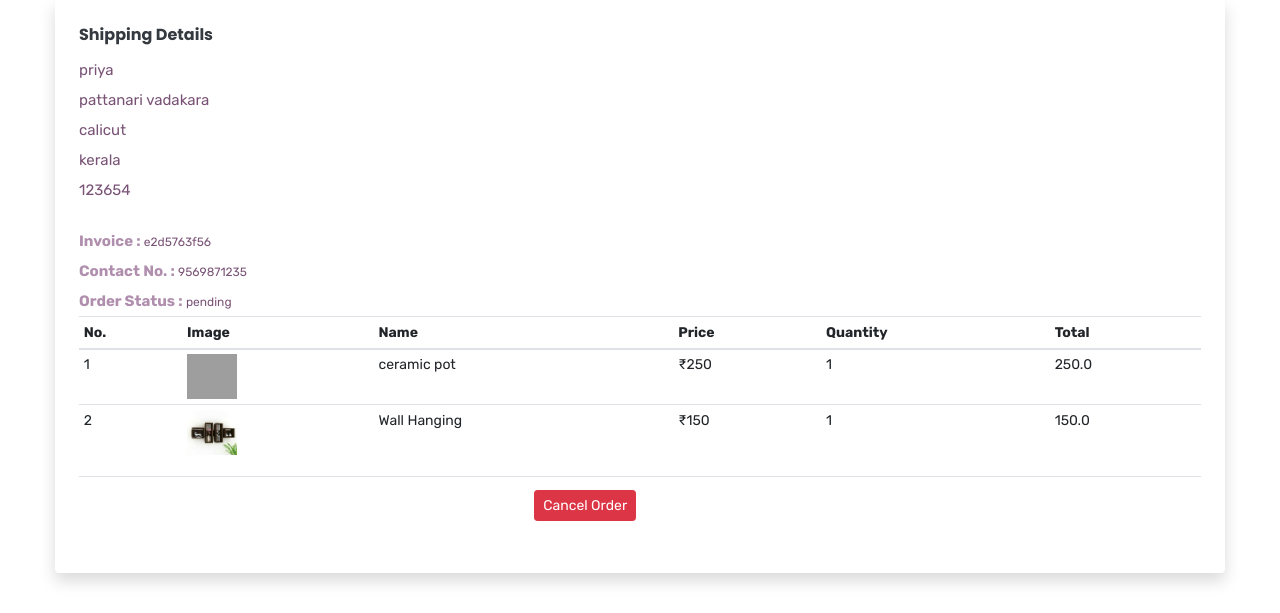
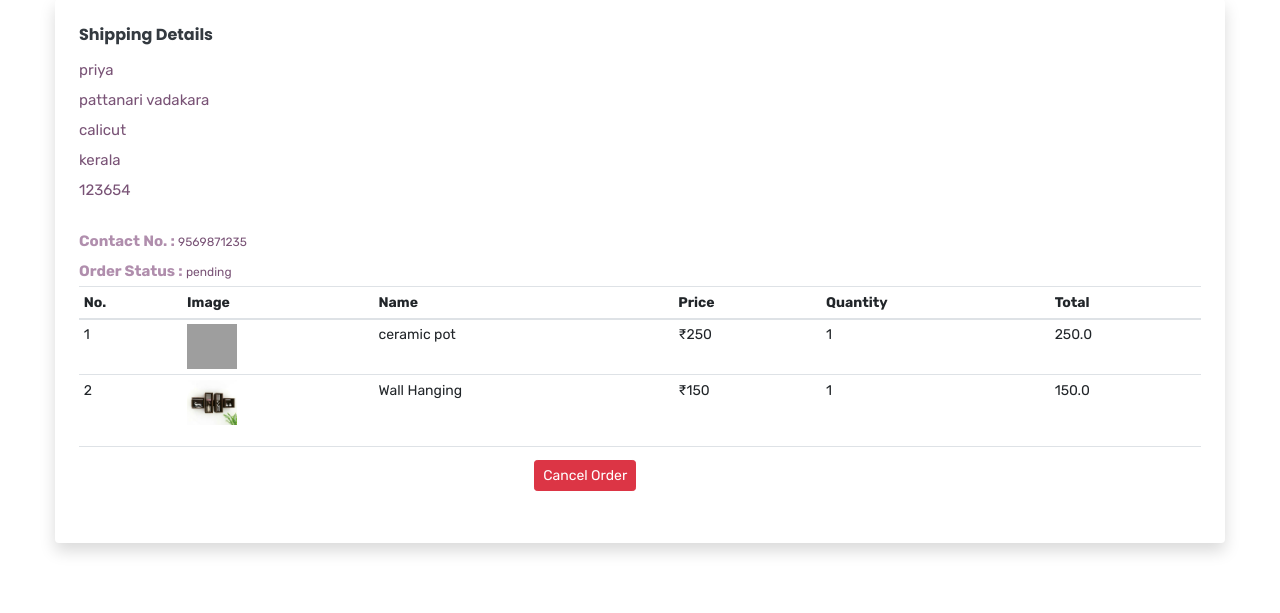
Before and after one commit to Krishnaaa29/craftyworld, a Flask app: template craft/templates/orderview.html in a window 1280 px wide. Shown: the part 197-810 px from the top of the page. Run offline with Flask 2, Linux system fonts and the light colour scheme; data comes from the database, SQL or seed files in the repository; both versions use the stored data as it was after the commit; tables that the repository leaves empty hold one stand-in row (values such as "Sample post"); the template is opened without the code that fills it: values that come from a table or form of the project are taken from there, most other values are stand-ins (such as "Sample title", 1, 10 or a date in 2020); some libraries are stand-ins or nearby versions; grey boxes are pictures that could not be loaded.

Commit message:
15-1-2021

```diff
--- a/craft/templates/orderview.html
+++ b/craft/templates/orderview.html
@@ -22,7 +22,7 @@
                 <p>{{orders.state}}</p>
                 <p>{{orders.pincode}}</p>
                 <br>
-                <p><b>Invoice : </b><small>{{orders.invoice}}</small></p>
+
                 <p><b>Contact No. : </b><small>{{orders.mobile}}</small></p>
                 <p><b>Order Status : </b><small>{{orders.status}}</small></p>
             </div>
```
Also changed, not shown: craft/data.db, craft/static/productpic/000237.jpg (deleted), craft/static/productpic/IMG_20200407_113639.jpg (deleted), craft/static/productpic/product_3.jpg (deleted), craft/static/productpic/product_5.jpg (deleted), craft/static/productpic/product_7.jpeg (deleted).
